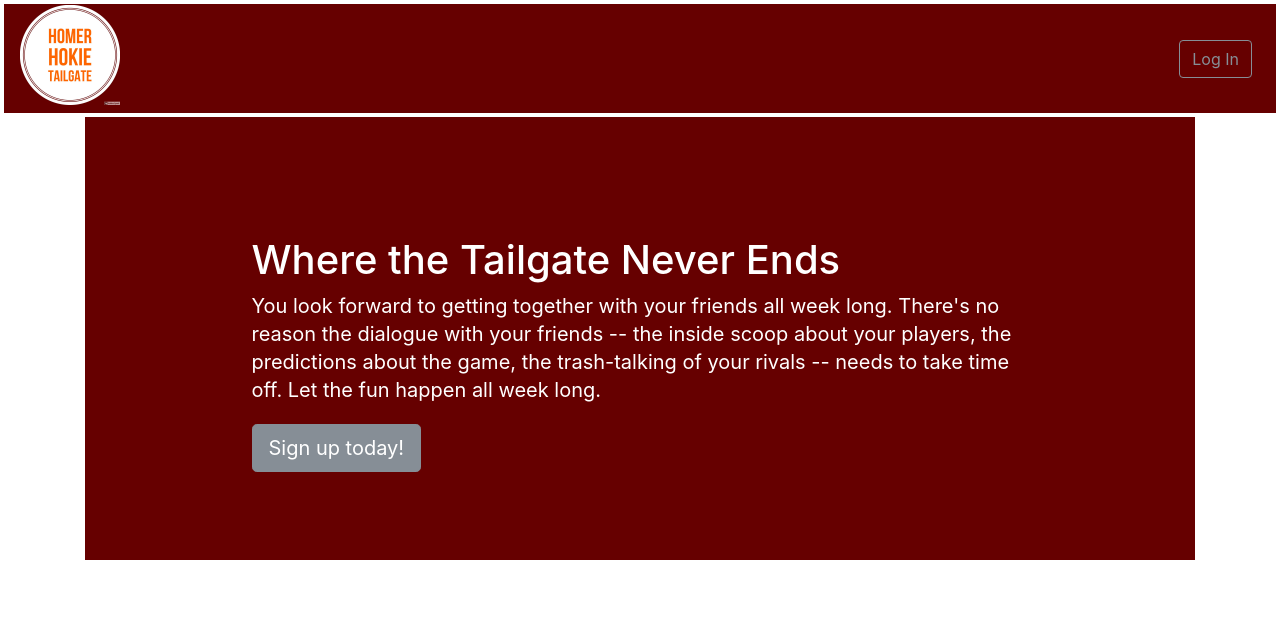
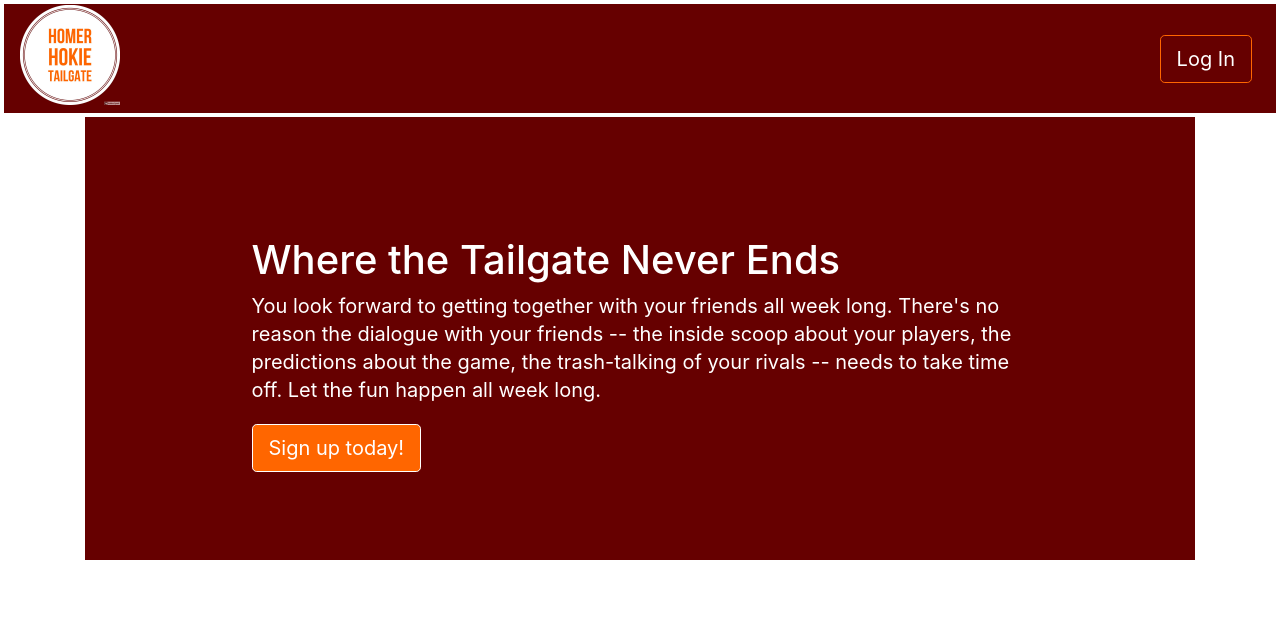
Before and after one commit to VTHoop/homer-hokie-tailgate-2, a Flask app: page / in a window 1280 px wide. Shown: the top 620 px of the page. Run offline with Flask 2, Linux system fonts and the light colour scheme; some libraries are stand-ins or nearby versions.

Commit message:
orange button

```diff
--- a/src/static/css/main.css
+++ b/src/static/css/main.css
@@ -71,6 +71,14 @@ h1{
     padding: 40px 40px;
 }
 
+.btn-outline-orange{color:#fff;background-color:transparent;background-image:none;border-color:#ff6600}
+
+.btn-outline-orange:hover{color:#fff;background-color:#ff6600;border-color:#ff6600}
+
+.btn-orange{color:#fff;background-color:#ff6600;border-color:#fff}
+
+.btn-orange:hover{color:#660000;background-color:#fff;border-color:#fff}
+
 /* CUSTOMIZE THE CAROUSEL
 -------------------------------------------------- */
 
@@ -96,6 +104,8 @@ h1{
   min-width: 100%;
   height: 32rem;
 }
+
+
 
 
 /* MARKETING CONTENT
--- a/src/templates/base_logged_out.jinja2
+++ b/src/templates/base_logged_out.jinja2
@@ -30,7 +30,7 @@
             <div class="navbar-nav mr-auto">
             </div>
             <form class="form-inline mt-2 mt-md-0">
-                <a type="button" href="{{ url_for('users.login_user') }}" class="btn btn-outline-secondary mr-sm-2">Log In</a>
+                <a type="button" href="{{ url_for('users.login_user') }}" class="btn btn-outline-orange btn-lg mr-sm-2">Log In</a>
             </form>
         </div>
     </nav>
--- a/src/templates/home.html
+++ b/src/templates/home.html
@@ -11,7 +11,7 @@
                         <div class="carousel-caption text-left">
                             <h1 class="inversetitle">Where the Tailgate Never Ends</h1>
                             <p>You look forward to getting together with your friends all week long.  There's no reason the dialogue with your friends -- the inside scoop about your players, the predictions about the game, the trash-talking of your rivals -- needs to take time off.  Let the fun happen all week long.</p>
-                            <p><a class="btn btn-lg btn-secondary" href="{{ url_for('users.new_user') }}" role="button">Sign up today!</a></p>
+                            <p><a class="btn btn-lg btn-orange" href="{{ url_for('users.new_user') }}" role="button">Sign up today!</a></p>
                         </div>
                     </div>
                 </div>
```
